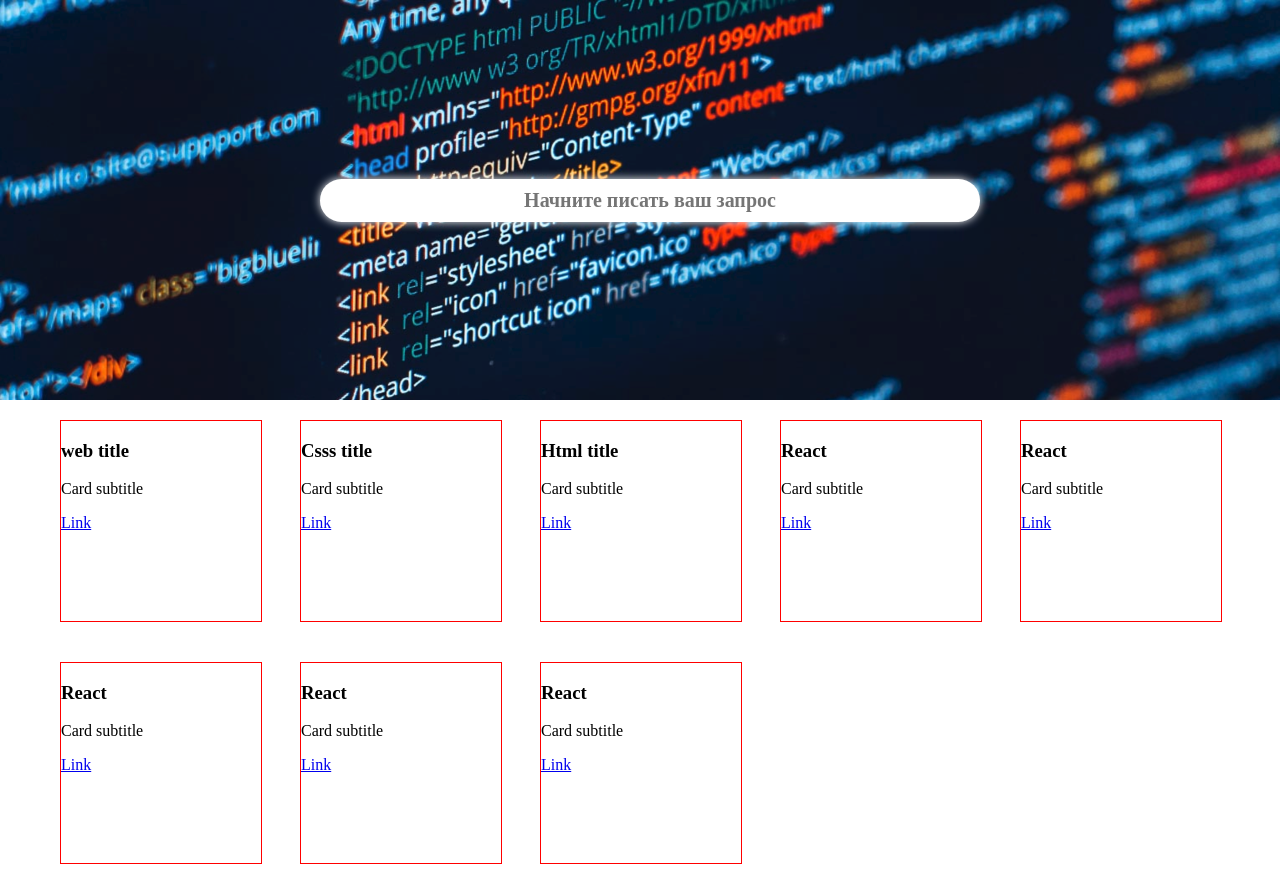
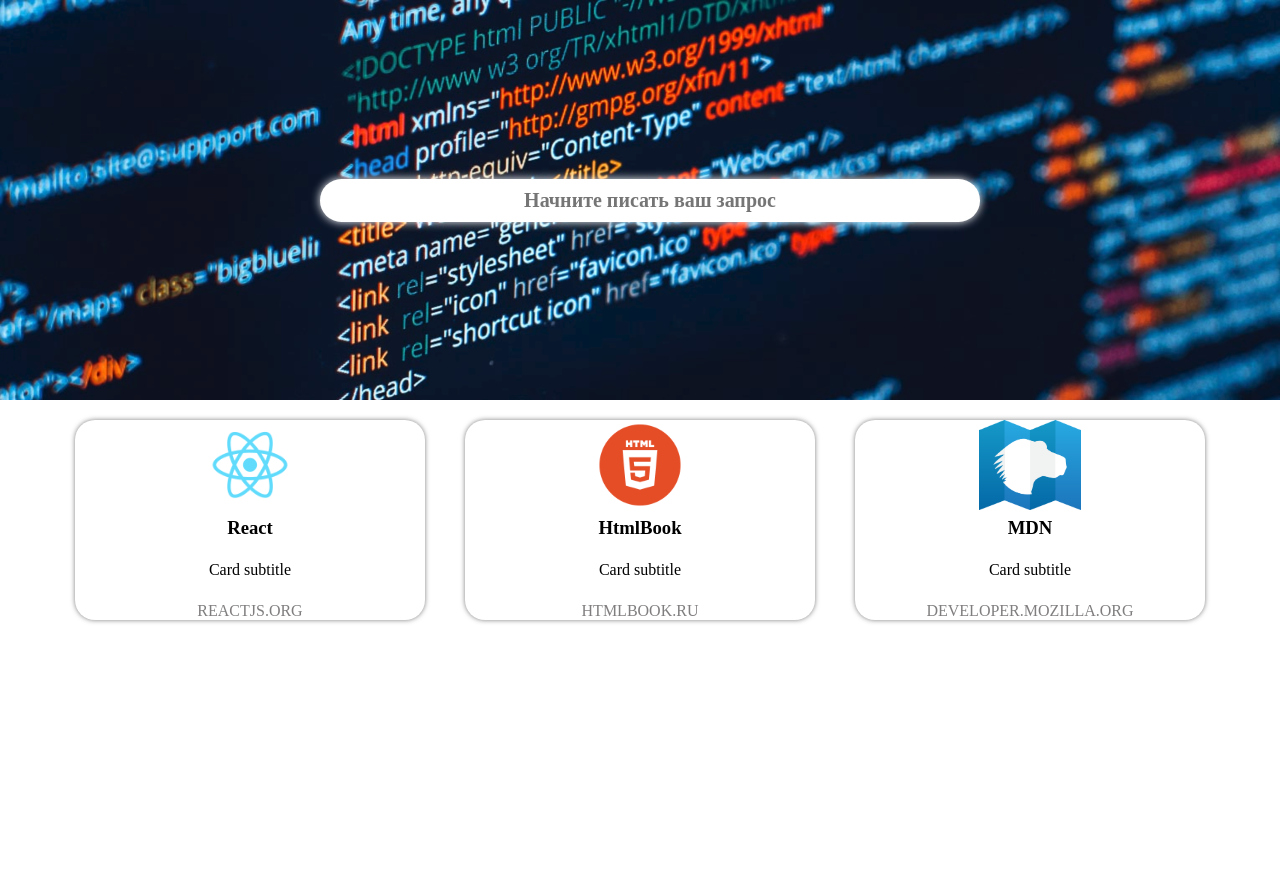
Before and after one commit to SeregaBB/links, a plain HTML site: page index.html in a window 1280 px wide. After the commit the page ends 800 px from the top, so only its background shows below. Drawn offline with Linux system fonts and the light colour scheme.

Commit message:
add Card-design

```diff
--- a/index.html
+++ b/index.html
@@ -15,96 +15,37 @@
 
 
     <section class="results">
-        <div class="card" data-tags="web">
-            <h3 class="card__title">
-                web title
-            </h3>
-            <p class="card__subtitle">
-                Card subtitle
-            </p>
-
-            <a href="#" class="card__link">Link</a>
-        </div>
-
-        <div class="card" data-tags="css">
-            <h3 class="card__title">
-                Csss title
-            </h3>
-            <p class="card__subtitle">
-                Card subtitle
-            </p>
-
-            <a href="#" class="card__link">Link</a>
-        </div>
-
-
-        <div class="card" data-tags="html">
-            <h3 class="card__title">
-                Html title
-            </h3>
-            <p class="card__subtitle">
-                Card subtitle
-            </p>
-
-            <a href="#" class="card__link">Link</a>
-        </div>
-
-
         <div class="card" data-tags="react">
+            <img src="imgs/react.png" alt="react" class="card__img">
             <h3 class="card__title">
                 React
             </h3>
             <p class="card__subtitle">
                 Card subtitle
             </p>
-
-            <a href="#" class="card__link">Link</a>
+            <a href="https://reactjs.org/" target="_blank" class="card__link">reactjs.org</a>
         </div>
 
-        <div class="card" data-tags="react">
+        <div class="card" data-tags="html css ">
+            <img src="imgs/html.png" alt="HtmlBook" class="card__img">
             <h3 class="card__title">
-                React
+                HtmlBook
             </h3>
             <p class="card__subtitle">
                 Card subtitle
             </p>
-
-            <a href="#" class="card__link">Link</a>
+            <a href="http://htmlbook.ru/" target="_blank" class="card__link">htmlbook.ru</a>
         </div>
 
-        <div class="card" data-tags="react">
+        <div class="card" data-tags="html css js javascript jquery http api dom ">
+            <img src="imgs/mdn.png" alt="MDN" class="card__img">
             <h3 class="card__title">
-                React
+                MDN
             </h3>
             <p class="card__subtitle">
                 Card subtitle
             </p>
-
-            <a href="#" class="card__link">Link</a>
-        </div>
-
-
-        <div class="card" data-tags="react">
-            <h3 class="card__title">
-                React
-            </h3>
-            <p class="card__subtitle">
-                Card subtitle
-            </p>
-
-            <a href="#" class="card__link">Link</a>
-        </div>
-
-
-        <div class="card" data-tags="react">
-            <h3 class="card__title">
-                React
-            </h3>
-            <p class="card__subtitle">
-                Card subtitle
-            </p>
-
-            <a href="#" class="card__link">Link</a>
+            <a href="https://developer.mozilla.org/ru/" class="card__link" target="_blank">developer.mozilla.org</a>
         </div>
     </section>
 
@@ -116,7 +57,7 @@
             let cards = Array.from(document.querySelectorAll('.card'));
 
             cards.forEach((card)=>{
-                card.getAttribute('data-tags').indexOf(query) < 0 ?  card.style.display = 'none' : card.style.display = 'block';
+                card.getAttribute('data-tags').indexOf(query) < 0 ?  card.style.display = 'none' : card.style.display = 'flex';
             });
         });
     </script>
--- a/style.css
+++ b/style.css
@@ -1,6 +1,6 @@
 @import url('vendor/normalize.css');
 div {
-    border: 1px solid red;
+
 }
 
 
@@ -33,15 +33,30 @@ div {
 
 .results {
     display: grid;
-    grid-template-columns: repeat(auto-fit,200px);
+    grid-template-columns: repeat(auto-fit,350px);
     padding: 20px;
     grid-gap: 40px;
     justify-content: center;
 }
 .card {
-    width: 200px;
+    max-width: 350px;
     height: 200px;
-
+    display: flex;
+    flex-direction: column;
+    justify-content: space-between;
+    align-items: center;
+    border-radius: 20px;
+    box-shadow: 0 0 5px rgb(128, 126, 126);
 }
-
+.card__title {
+    margin: 0;
+}
+.card__img {
+    max-height: 45%;
+}
+.card__link {
+    text-decoration: none;
+    color: rgb(128, 126, 126);
+    text-transform: uppercase;
+}
 body::-webkit-scrollbar { width: 0 !important }
```
Also changed, not shown: imgs/html.png (added), imgs/mdn.png (added), imgs/react.png (added).
